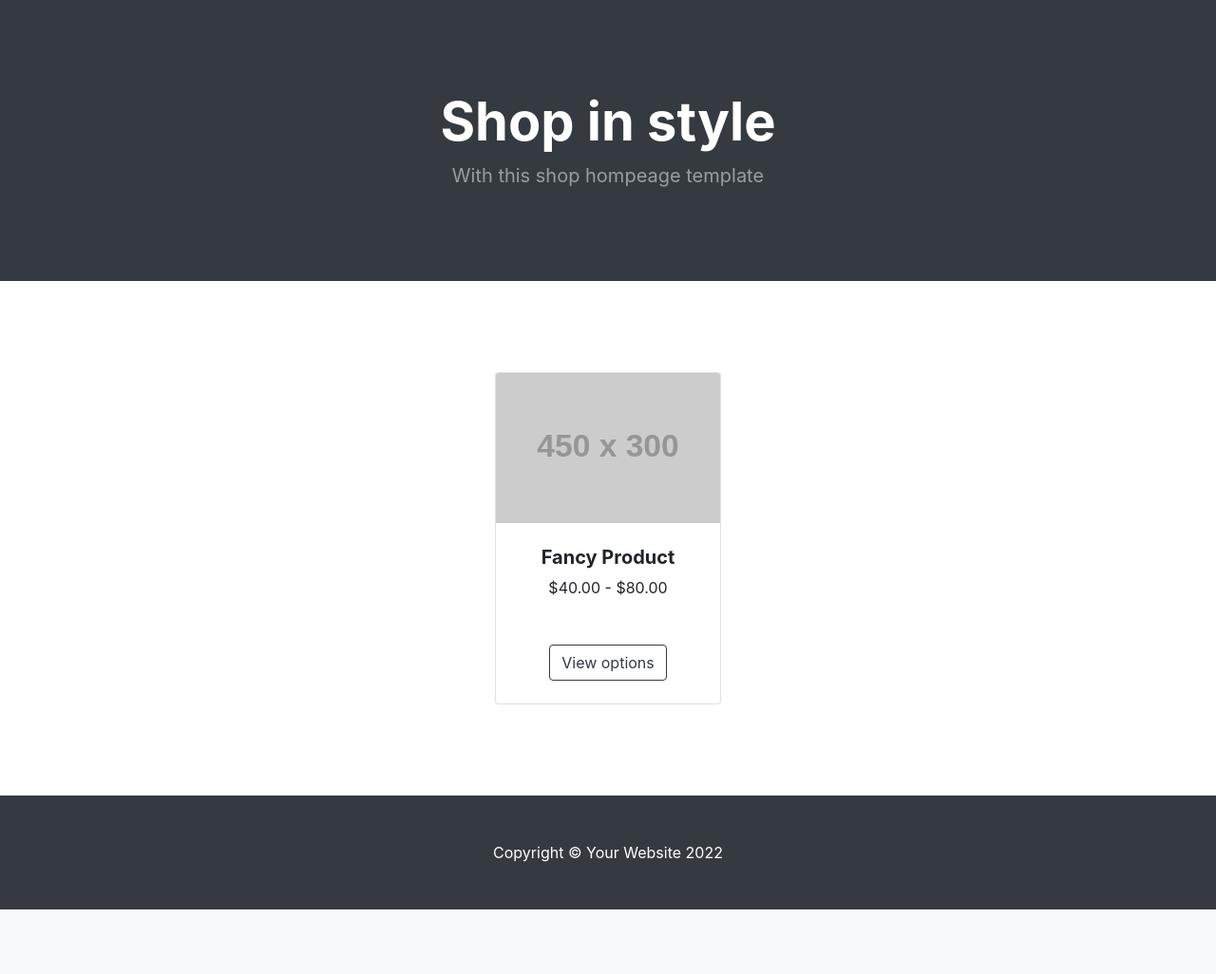
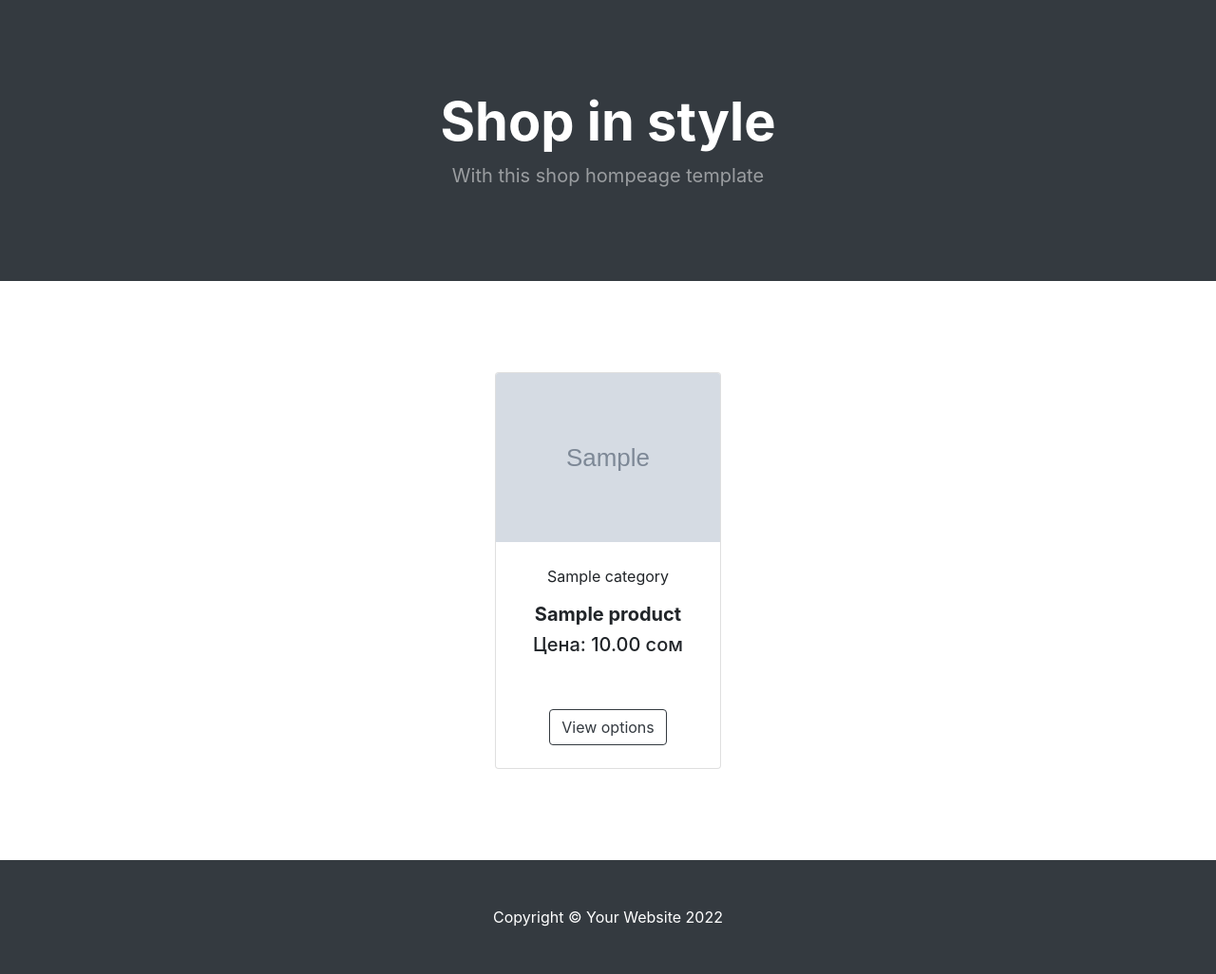
Before and after one commit to Amankaium/50k-python5-shop, a Django app: page / in a window 1280 px wide. Shown: the part 57-1083 px from the top of the page at 95% size. Before the commit the page ends 1015 px from the top, so only its background shows below. Run offline with Django 4.2, Linux system fonts and the light colour scheme; tables that the repository leaves empty hold one stand-in row (values such as "Sample post"); grey boxes marked "Sample" are stand-in pictures; grey boxes labelled with a size stand in for pictures from a placeholder-image service; some libraries are stand-ins or nearby versions.

Commit message:
added product image,category,title,price to home.html

```diff
--- a/shop/mainapp/urls.py
+++ b/shop/mainapp/urls.py
@@ -3,5 +3,5 @@
 from .views import home
 urlpatterns = [
     path('', home, name='home' ),
-    # path('product/', views.product, name='product' ),
+    path('product/', views.product, name='product' ),
 ]
--- a/shop/mainapp/views.py
+++ b/shop/mainapp/views.py
@@ -1,8 +1,10 @@
 from django.shortcuts import render
+from .models import *
 
 # Create your views here.
 def home(request):
-    return render(request, 'mainapp/home.html')
+    product_objects = Product.objects.all()
+    return render(request, 'mainapp/home.html',{'products': product_objects})
 
 def product(request):
     return render(request, 'mainapp/product.html')
--- a/shop/templates/mainapp/home.html
+++ b/shop/templates/mainapp/home.html
@@ -1,6 +1,7 @@
 {% extends 'includs/base.html' %}
+{% load static %}
+{% block content %}
 
-{% block content %}
         <!-- Header-->
         <header class="bg-dark py-5">
             <div class="container px-4 px-lg-5 my-5">
@@ -17,23 +18,26 @@
                 {% include 'includs/messages.html' %}
                 <div class="row gx-4 gx-lg-5 row-cols-2 row-cols-md-3 row-cols-xl-4 justify-content-center">
                     <div class="col mb-5">
+                        {% for product in products %}
                         <div class="card h-100">
                             <!-- Product image-->
-                            <img class="card-img-top" src="https://dummyimage.com/450x300/dee2e6/6c757d.jpg" alt="..." />
+                            <img class="card-img-top" src="{{ product.image.url }}" alt="..." />
                             <!-- Product details-->
                             <div class="card-body p-4">
                                 <div class="text-center">
                                     <!-- Product name-->
-                                    <h5 class="fw-bolder">Fancy Product</h5>
+                                    <p>{{ product.category }}</p>
+                                    <h5 class="fw-bolder">{{ product.title }}</h5>
                                     <!-- Product price-->
-                                    $40.00 - $80.00
+                                    <h5>Цена: {{ product.price }} сом</h5>
                                 </div>
                             </div>
                             <!-- Product actions-->
                             <div class="card-footer p-4 pt-0 border-top-0 bg-transparent">
-                                <div class="text-center"><a class="btn btn-outline-dark mt-auto" href="#">View options</a></div>
+                                    <div class="text-center"><a class="btn btn-outline-dark mt-auto" href="{% url 'product' %}">View options</a></div>
                             </div>
                         </div>
+                        {% endfor %}
                     </div>
                 </div>
             </div>
```
Also changed, not shown: shop/shop/settings.py (+14 -14 lines).
